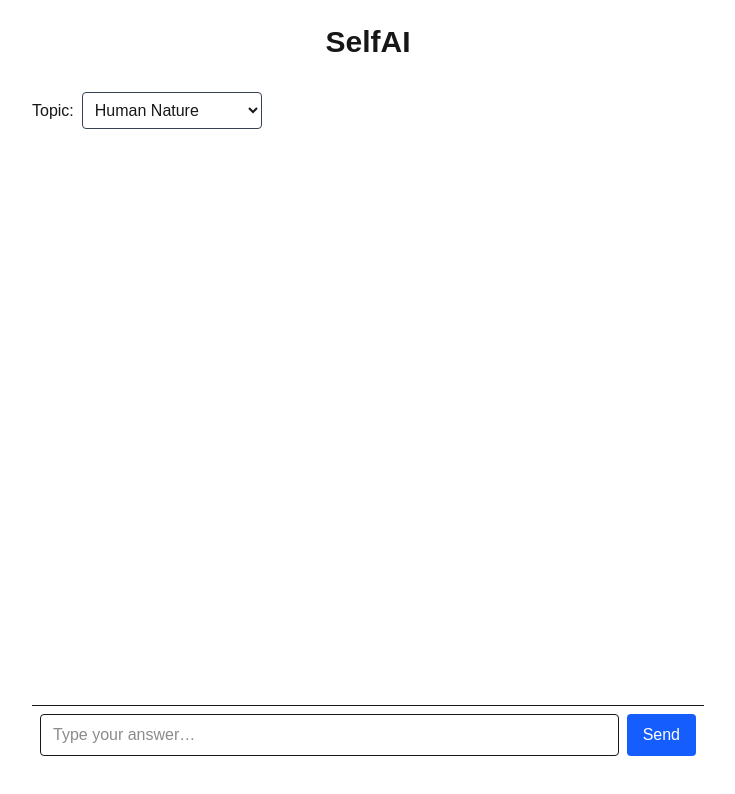
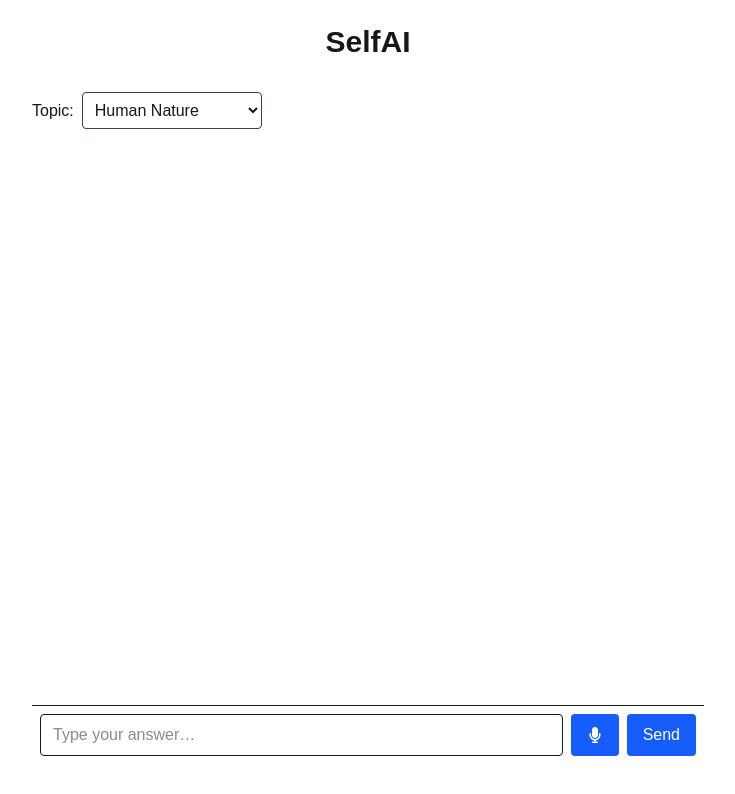
Before and after one commit to josoroma/SelfAI, a Next.js app: page / in a window 1280 px wide. Shown: the top 794 px of the page, without its empty margins (272-1007 px from the left). Built offline with nearby package versions, Linux system fonts and the light colour scheme.

Commit message:
feat: add record button

```diff
--- /dev/null
+++ b/src/app/api/transcribe/route.ts
@@ -0,0 +1,38 @@
+import { NextRequest, NextResponse } from "next/server";
+
+export const runtime = 'edge'; // for streaming
+
+export async function POST(req: NextRequest) {
+  const OPENAI_API_KEY = process.env.OPENAI_API_KEY;
+  if (!OPENAI_API_KEY) {
+    return new NextResponse("Missing OpenAI API key", { status: 500 });
+  }
+
+  const formData = await req.formData();
+  const file = formData.get("audio");
+  if (!file || !(file instanceof Blob)) {
+    return new NextResponse("No audio file uploaded", { status: 400 });
+  }
+
+  const openaiRes = await fetch("https://api.openai.com/v1/audio/transcriptions", {
+    method: "POST",
+    headers: {
+      "Authorization": `Bearer ${OPENAI_API_KEY}`
+    },
+    body: (() => {
+      const fd = new FormData();
+      fd.append("file", file, "audio.webm");
+      fd.append("model", "whisper-1");
+      fd.append("response_format", "text");
+      return fd;
+    })()
+  });
+
+  if (!openaiRes.ok) {
+    const errorText = await openaiRes.text();
+    return new NextResponse(errorText, { status: openaiRes.status });
+  }
+
+  const text = await openaiRes.text();
+  return new NextResponse(text, { status: 200 });
+}
--- a/src/components/ChatWindow/hooks/useChatAudio.ts
+++ b/src/components/ChatWindow/hooks/useChatAudio.ts
@@ -1,6 +1,6 @@
 import { useState, useRef, useCallback, useEffect } from "react";
 import { useConversationStore } from "@/store/conversation";
-import type { ChatMessage } from "@/types/chat";
+import { ChatMessage } from "../types";
 
 export function useChatAudio() {
   const audioPosition = useConversationStore((s) => s.audioPosition);
--- /dev/null
+++ b/src/components/ChatWindow/hooks/useVoiceRecorder.ts
@@ -0,0 +1,60 @@
+import { useRef, useState } from "react";
+
+interface UseVoiceRecorderOptions {
+  onTranscribed: (text: string) => void;
+}
+
+export function useVoiceRecorder({ onTranscribed }: UseVoiceRecorderOptions) {
+  const [isRecording, setIsRecording] = useState(false);
+  const mediaRecorderRef = useRef<MediaRecorder | null>(null);
+  const audioChunksRef = useRef<Blob[]>([]);
+
+  // Start recording audio from the user's microphone
+  const startRecording = async () => {
+    if (isRecording) return;
+    try {
+      const stream = await navigator.mediaDevices.getUserMedia({ audio: true });
+      const mediaRecorder = new MediaRecorder(stream, { mimeType: 'audio/webm' });
+      audioChunksRef.current = [];
+      mediaRecorder.ondataavailable = (e) => {
+        if (e.data.size > 0) audioChunksRef.current.push(e.data);
+      };
+      mediaRecorder.onstop = async () => {
+        const audioBlob = new Blob(audioChunksRef.current, { type: 'audio/webm' });
+        // Send audio to /api/transcribe
+        const formData = new FormData();
+        formData.append('audio', audioBlob, 'recording.webm');
+        try {
+          const res = await fetch('/api/transcribe', {
+            method: 'POST',
+            body: formData
+          });
+          if (!res.ok) throw new Error('Transcription failed');
+          const text = await res.text();
+          onTranscribed(text);
+        } catch (err) {
+          onTranscribed('');
+        }
+      };
+      mediaRecorderRef.current = mediaRecorder;
+      mediaRecorder.start();
+      setIsRecording(true);
+    } catch (err) {
+      setIsRecording(false);
+      onTranscribed('');
+    }
+  };
+
+  // Stop recording and trigger transcription
+  const stopRecordingAndTranscribe = () => {
+    if (!isRecording || !mediaRecorderRef.current) return;
+    mediaRecorderRef.current.stop();
+    setIsRecording(false);
+  };
+
+  return {
+    isRecording,
+    startRecording,
+    stopRecordingAndTranscribe
+  };
+}
--- a/src/components/ChatWindow/index.tsx
+++ b/src/components/ChatWindow/index.tsx
@@ -5,11 +5,12 @@ import { useConversationStore } from "@/store/conversation";
 import MessageBubble from "../MessageBubble";
 import TopicSelector from "../TopicSelector";
 import AudioVisualizer from "../AudioVisualizer";
-import { FaPlay, FaPause } from "react-icons/fa";
+import { FaPlay, FaPause, FaMicrophone } from "react-icons/fa";
 import { ChatMessage } from "./types";
 
 import { BUTTON_CLASS, INPUT_PLACEHOLDER, CONTAINER_CLASS } from "./constants";
 import { useChatAudio } from "./hooks/useChatAudio";
+import { useVoiceRecorder } from "./hooks/useVoiceRecorder";
 
 /**
  * ChatWindow
@@ -37,6 +38,15 @@ export default function ChatWindow() {
     handlePlay,
     handleSend,
   } = useChatAudio();
+
+  // Voice recorder hook for speech-to-text
+  const {
+    isRecording,
+    startRecording,
+    stopRecordingAndTranscribe
+  } = useVoiceRecorder({
+    onTranscribed: (text: string) => setInput(text)
+  });
 
   return (
     <div className={CONTAINER_CLASS}>
@@ -91,6 +101,18 @@ export default function ChatWindow() {
           onKeyDown={e => e.key === "Enter" && handleSend(input, messages, topic, userPrefs, addMessage, setInput, setLoading)}
           placeholder={INPUT_PLACEHOLDER}
         />
+        {/* Voice record button */}
+        <button
+          className={BUTTON_CLASS}
+          type="button"
+          aria-label={isRecording ? "Stop recording" : "Start recording"}
+          style={isRecording ? { color: 'red' } : {}}
+          onClick={isRecording ? stopRecordingAndTranscribe : startRecording}
+          disabled={loading}
+        >
+          <FaMicrophone />
+          {isRecording && <span className="ml-1">●</span>}
+        </button>
         <button
           className={BUTTON_CLASS}
           onClick={() => handleSend(input, messages, topic, userPrefs, addMessage, setInput, setLoading)}
```
